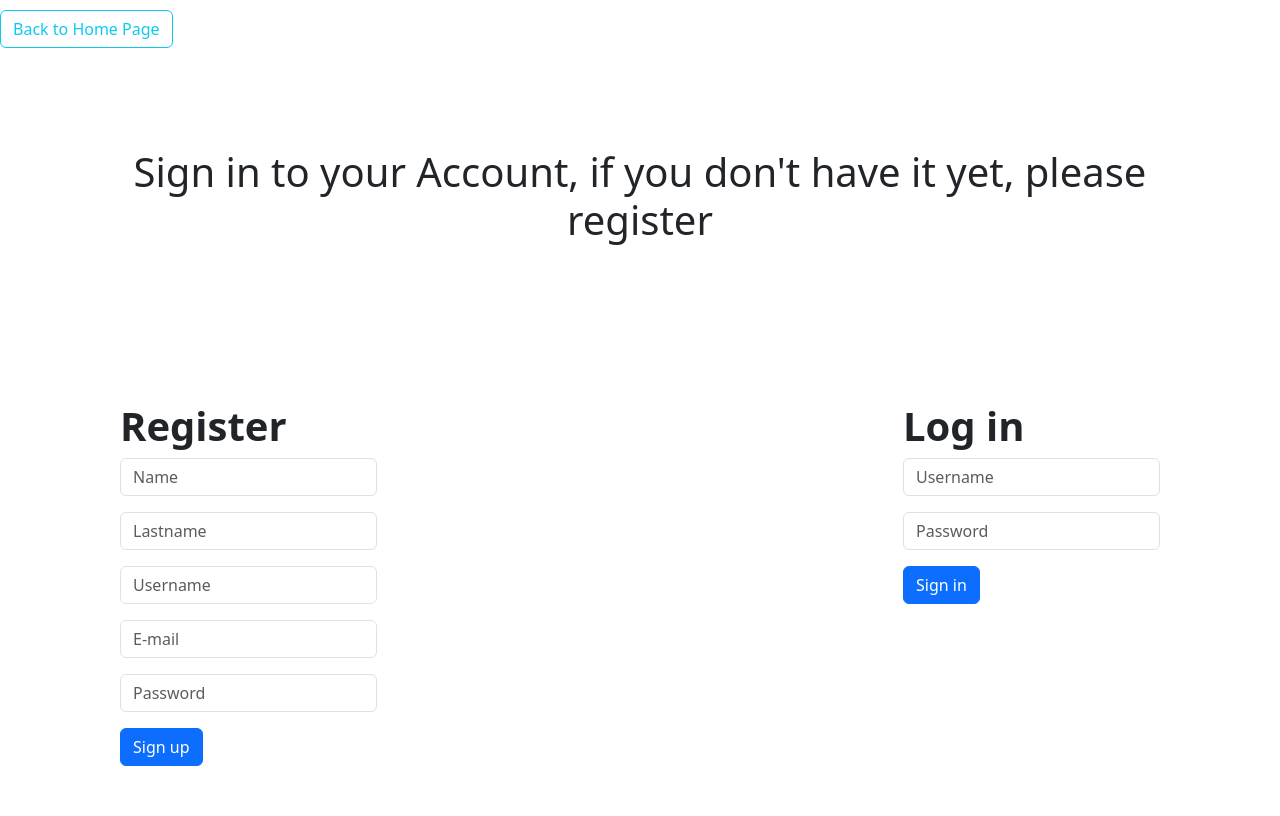
After one commit to ZinedinZ/CryptoWorld, a Flask app: page /login-register in a window 1280 px wide. The commit adds this page. Run offline with Flask 3, Linux system fonts and the light colour scheme; some libraries are stand-ins or nearby versions.

Commit message:
Login page

```diff
--- a/main.py
+++ b/main.py
@@ -1,8 +1,12 @@
-from flask import Flask, render_template
+from flask import Flask, render_template, request, redirect, url_for
 from cryptocurrency import Cryptocurrency
-
+from log_reg import Log_reg
+from portfolio import Portfolio
 
 crypto = Cryptocurrency()
+log = Log_reg()
+portfolio = Portfolio()
+
 app = Flask("__name__")
 
 
@@ -14,15 +18,58 @@ def round_number(value, decimals=0):
 def utility_processor():
     return dict(round_number=round_number)
 
+@app.route("/registred", methods=["POST"])
+def registred():
+    name = request.form.get("name")
+    lastname = request.form.get("lastname")
+    username = request.form.get("username")
+    email = request.form.get("email")
+    password = request.form.get("password")
+    return log.save_data(name, lastname, username, email, password)
+
+
+@app.route("/login", methods=["POST"])
+def login():
+    username = request.form.get("username")
+    password = request.form.get("password")
+    error = log.check_data(username, password)
+    print(error)
+    return render_template("log_reg.html", error=error)
 
 @app.route("/")
 def home():
-    return render_template("home_page.html")
+    error = request.args.get('error', None)
+    data = crypto.get_data()
+    return render_template("home_page.html", data=data, error=error)
+@app.route("/login-register")
+def log_reg():
+    return render_template("log_reg.html")
+
+@app.route('/search')
+def search():
+    query = request.args.get('query')
+    new_url = url_for('dynamic_page', subpath=query)
+    return redirect(new_url)
+
+@app.route('/home/cryptocurrency/<path:subpath>')
+def dynamic_page(subpath):
+    try:
+        return cryptocurr(subpath)
+    except (KeyError, IndexError, ValueError):
+        error = 0
+        return redirect(url_for("home", error=error))
 
 
 @app.route("/myportfolio")
 def portfolio():
-    return "<h1>svaka cast</h1>"
+    return render_template("portfolio.html")
+
+@app.route("/trade", methods=["POST"])
+def trade():
+    asset = request.form.get("asset")
+    amount = request.form.get("amount")
+    price = request.form.get("price")
+    return Portfolio().add_transaction(12, asset, amount, price)
 
 
 @app.route("/cryptocurrency/<crypto_currency>")
--- /dev/null
+++ b/portfolio.py
@@ -0,0 +1,36 @@
+import psycopg2
+from cryptocurrency import Cryptocurrency
+
+
+crypto = Cryptocurrency()
+data = crypto.get_data()
+crypto_name = [c["name"] for c in data]
+
+
+class Portfolio():
+    def __init__(self):
+        self.conn = psycopg2.connect(host="localhost", dbname="Users", user="postgres", password="postgresql",
+                                     port=5432)
+        self.cur = self.conn.cursor()
+
+    def add_transaction(self, user_id, asset, amount, price):
+        self.cur.execute("""CREATE TABLE IF NOT EXISTS portfolio (
+                            id int PRIMARY KEY NOT NULL,
+                            user_id int NOT NULL,
+                            asset varchar(40) NOT NULL,
+                            amount decimal NOT NULL,
+                            price decimal NOT NULL)
+     """)
+        if asset not in crypto_name:
+            return f"{asset} doesn't exist"
+        elif not amount.isdigit():
+            return "Amout number is not valid, please enter again"
+        elif not price.isdigit():
+            return "price number is not valid, please enter again"
+        else:
+            insert_query = "INSERT INTO portfolio (user_id, asset, amount, price) Values(%s, %s, %s, %s)"
+            self.cur.execute(insert_query, (user_id, asset, amount, price))
+            self.conn.commit()
+            self.conn.close()
+            self.conn.close()
+            return "sve radi, malo sutra"
--- a/templates/crypto_list.html
+++ b/templates/crypto_list.html
@@ -7,7 +7,10 @@
 
 </head>
 <body>
-<h1 style="color: blue; text-align: center; padding: 50px"><strong>Today's Cryptocurrency Prices by Market Cap</strong></h1>
+<div style="display: flex; align-items: center; margin-top: 10px">
+<button onclick=location.href="{{url_for('home')}}" type="button" class="btn btn-outline-info">Back to Home Page</button>
+</div>
+<h1 style="color: blue; text-align: center; padding: 20px"><strong>Today's Cryptocurrency Prices by Market Cap</strong></h1>
 <script src="https://cdn.jsdelivr.net/npm/bootstrap@5.3.3/dist/js/bootstrap.bundle.min.js" integrity="sha384-YvpcrYf0tY3lHB60NNkmXc5s9fDVZLESaAA55NDzOxhy9GkcIdslK1eN7N6jIeHz" crossorigin="anonymous"></script>
 <table class="table table-dark table-striped">
   <thead style="color: red">
--- a/templates/graph.html
+++ b/templates/graph.html
@@ -1,11 +1,15 @@
 <!DOCTYPE html>
 <html>
 <head>
-    <title>Moj interaktivni graf</title>
+    <title>{{data['id'].capitalize() }}</title>
     <link href="https://cdn.jsdelivr.net/npm/bootstrap@5.3.3/dist/css/bootstrap.min.css" rel="stylesheet" integrity="sha384-QWTKZyjpPEjISv5WaRU9OFeRpok6YctnYmDr5pNlyT2bRjXh0JMhjY6hW+ALEwIH" crossorigin="anonymous">
 
 </head>
 <body>
+<div style="display: flex; align-items: center; margin-top: 10px">
+<button onclick=location.href="{{url_for('home')}}" type="button" class="btn btn-outline-info">Back to Home Page</button>
+</div>
+
 <div style="display: flex;">
     <div style="flex: 1;">
         <h2 style="margin-bottom: 1px; margin-top: 60px;"> {{data['id'].capitalize() }}: {{data["current_price"]}} $</h2>
--- /dev/null
+++ b/templates/log_reg.html
@@ -0,0 +1,71 @@
+<!DOCTYPE html>
+<html lang="en" xmlns="http://www.w3.org/1999/html">
+<head>
+    <meta charset="UTF-8">
+    <title>Login/Register</title>
+    <link href="https://cdn.jsdelivr.net/npm/bootstrap@5.3.3/dist/css/bootstrap.min.css" rel="stylesheet" integrity="sha384-QWTKZyjpPEjISv5WaRU9OFeRpok6YctnYmDr5pNlyT2bRjXh0JMhjY6hW+ALEwIH" crossorigin="anonymous">
+ <style>
+    .container {
+      display: flex;
+      justify-content: space-between;
+      padding: 50px;
+    }
+    .form-container {
+      max-width: 350px;
+    }
+  </style>
+</head>
+<body>
+{% if error == 0 %}
+    <div style="text-align: center" class="alert alert-primary" role="alert">
+      Invalid Username or Password
+    </div>
+{% endif %}
+
+<div style="display: flex; align-items: center; margin-top: 10px">
+<button onclick=location.href="{{url_for('home')}}" type="button" class="btn btn-outline-info">Back to Home Page</button>
+</div>
+<h1 style="text-align: center; padding: 100px">Sign in to your Account, if you don't have it yet, please register</h1>
+  <div class="container">
+    <div class="form-container">
+      <h1><strong>Register</strong></h1>
+      <form method="POST" action="/registred">
+      <div class="mb-3">
+        <input type="text" class="form-control" id="formGroupExampleInput" name="name" placeholder="Name">
+      </div>
+      <div class="mb-3">
+        <input type="text" class="form-control" id="formGroupExampleInput2" name="lastname" placeholder="Lastname">
+      </div>
+      <div class="mb-3">
+        <input type="text" class="form-control" id="formGroupExampleInput3" name="username" placeholder="Username">
+      </div>
+      <div class="mb-3">
+        <input type="text" class="form-control" id="formGroupExampleInput4" name="email" placeholder="E-mail">
+      </div>
+      <div class="mb-3">
+        <input type="text" class="form-control" id="formGroupExampleInput5" name="password" placeholder="Password">
+      </div>
+      <div class="col-12">
+        <button type="submit" class="btn btn-primary">Sign up</button>
+      </div>
+        </form>
+    </div>
+    <div class="form-container">
+      <h1><strong>Log in</strong></h1>
+       <form method="POST" action="/login">
+      <div class="mb-3">
+        <input type="text" class="form-control" id="formGroupExampleInput6" name="username" placeholder="Username">
+      </div>
+      <div class="mb-3">
+        <input type="text" class="form-control" id="formGroupExampleInput7" name="password" placeholder="Password">
+      </div>
+      <div class="col-12">
+        <button type="submit" class="btn btn-primary">Sign in</button>
+      </div>
+       </form>
+    </div>
+  </div>
+    <script src="https://cdn.jsdelivr.net/npm/bootstrap@5.3.3/dist/js/bootstrap.bundle.min.js" integrity="sha384-YvpcrYf0tY3lHB60NNkmXc5s9fDVZLESaAA55NDzOxhy9GkcIdslK1eN7N6jIeHz" crossorigin="anonymous"></script>
+
+</body>
+</html>
```
Also changed, not shown: log_reg.py (added, +63 -0 lines), templates/home_page.html (+28 -25 lines), templates/portfolio.html (added, +64 -0 lines), templates/registered.html (added, +11 -0 lines), static/graph.png.
